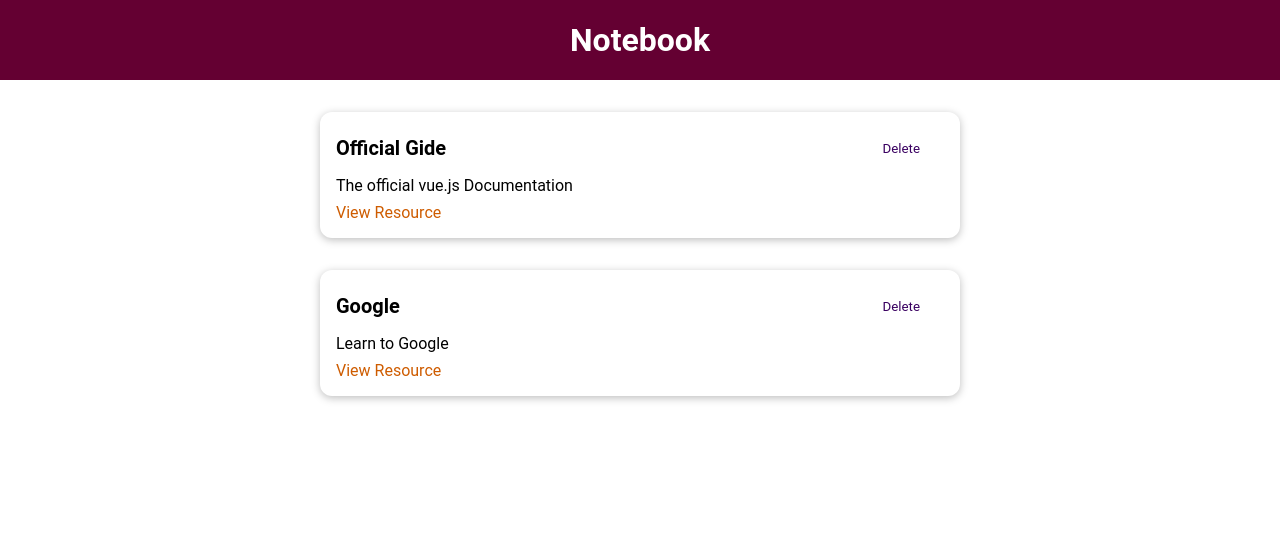
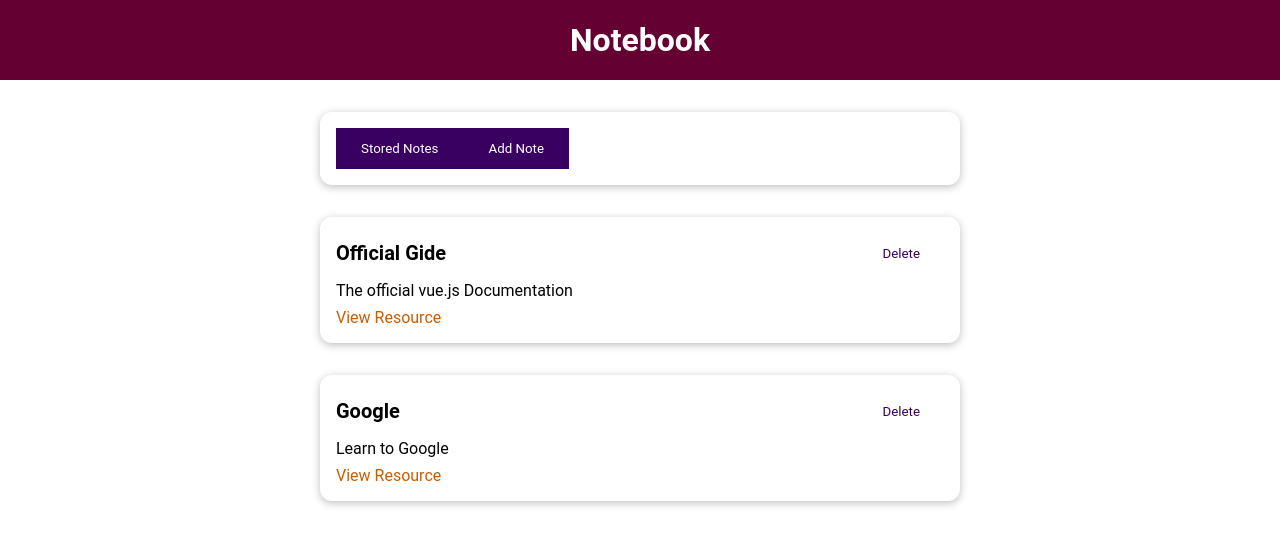
Before and after one commit to drummer-Yurii/notebook, a Vue app: page / in a window 1280 px wide. Shown: the top 546 px of the page. Built offline with nearby package versions, Linux system fonts and the light colour scheme.

Commit message:
create add & stored resource components

```diff
--- a/src/App.vue
+++ b/src/App.vue
@@ -1,34 +1,20 @@
 <template>
   <TheHeader title="Notebook"></TheHeader>
-  <StoredResource :resource="storedResources"></StoredResource>
+  <TheResource></TheResource>
 </template>
 
 <script>
+import TheResource from './components/learning-resources/TheResource'
 import TheHeader from './components/layouts/TheHeader'
-import StoredResource from './components/learning-resources/StoredResource'
 export default {
   name: 'App',
   components: {
+    TheResource,
     TheHeader,
-    StoredResource,
-
   },
   data() {
     return {
-      storedResources: [
-        {
-          id: 'official-gide',
-          title: 'Official Gide',
-          description: 'The official vue.js Documentation',
-          link: 'https://vue.js.com',
-        },
-        {
-          id: 'google',
-          title: 'Google',
-          description: 'Learn to Google',
-          link: 'https://google.com',
-        },
-      ],
+
     };
   },
 };
--- /dev/null
+++ b/src/components/learning-resources/AddResource.vue
@@ -0,0 +1,11 @@
+<template>
+  <h1>Add Note</h1>
+</template>
+
+<script>
+export default {
+  name: 'AddResource',
+};
+</script>
+
+<style scoped></style>
--- a/src/components/learning-resources/StoredResource.vue
+++ b/src/components/learning-resources/StoredResource.vue
@@ -17,7 +17,7 @@ export default {
   components: {
     LearningResource,
   },
-  props: ['resource']
+  inject: ['resource']
 };
 </script>
 
--- /dev/null
+++ b/src/components/learning-resources/TheResource.vue
@@ -0,0 +1,54 @@
+<template>
+  <BaseCard>
+    <BaseButton @click="setSelectedTab('stored-resource')">Stored Notes</BaseButton>
+    <BaseButton @click="setSelectedTab('add-resource')">Add Note</BaseButton>
+  </BaseCard>
+  <component :is="selectedTab"></component>
+</template>
+
+<script>
+import BaseButton from '../UI/BaseButton';
+import BaseCard from '../UI/BaseCard';
+import StoredResource from './StoredResource.vue';
+import AddResource from './AddResource.vue';
+export default {
+  components: {
+    BaseButton,
+    BaseCard,
+    StoredResource,
+    AddResource
+  },
+  name: 'TheResource',
+  data() {
+    return {
+      selectedTab: 'stored-resource',
+      storedResources: [
+        {
+          id: 'official-gide',
+          title: 'Official Gide',
+          description: 'The official vue.js Documentation',
+          link: 'https://vue.js.com',
+        },
+        {
+          id: 'google',
+          title: 'Google',
+          description: 'Learn to Google',
+          link: 'https://google.com',
+        },
+      ],
+    };
+  },
+  methods: {
+    setSelectedTab(tab) {
+      this.selectedTab = tab;
+    },
+  },
+  provide() {
+    return {
+        resource: this.storedResources
+    }
+  }
+};
+</script>
+
+<style scoped></style>
```
